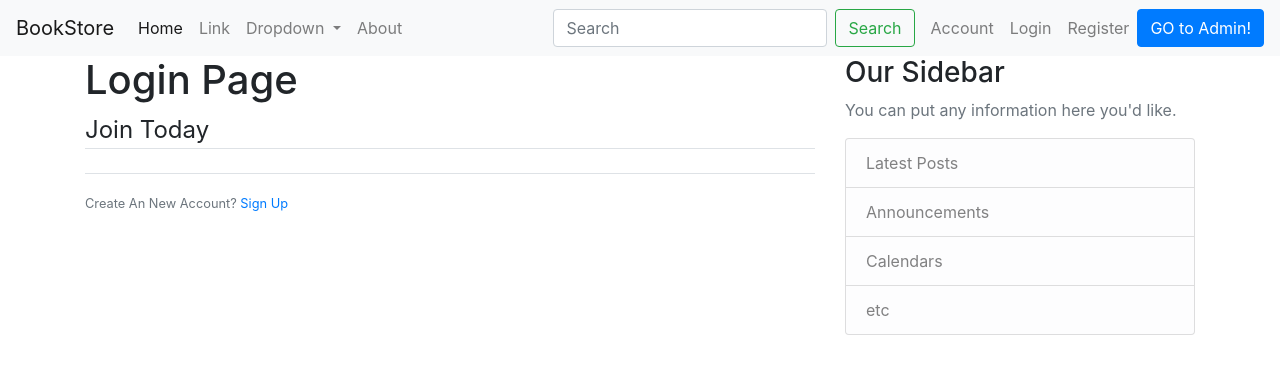
After one commit to NguyenHHKiet/BOOKSTORE-MANAGEMENT-TOPIC, a Flask app: page /login in a window 1280 px wide. The commit adds this page. Shown: the top 374 px of the page. Run offline with Flask 3, Linux system fonts and the light colour scheme; some libraries are stand-ins or nearby versions.

Commit message:
login and register

```diff
--- a/bookstore/models.py
+++ b/bookstore/models.py
@@ -8,8 +8,8 @@ roles_users = db.Table(
     db.Column('role_id', db.Integer(), db.ForeignKey('role.id'))
 )
 
-
 class Role(db.Model, RoleMixin):
+    __tablename__ = 'role'
     id = db.Column(db.Integer(), primary_key=True)
     name = db.Column(db.String(80), unique=True)
     description = db.Column(db.String(255))
--- a/bookstore/templates/admin/index.html
+++ b/bookstore/templates/admin/index.html
@@ -5,6 +5,7 @@
             <h1>Flask-Admin example</h1>
             <p class="lead">Authentication</p>
             <div style="color: red">{{arg1}}</div>
+            <div style="color: red">{{err_msg | safe}}</div>
             <p>
                 This example shows how you can use
                 <a
--- a/bookstore/templates/header.html
+++ b/bookstore/templates/header.html
@@ -1,5 +1,5 @@
 <nav class="navbar navbar-expand-lg navbar-light bg-light">
-    <a class="navbar-brand" href="#">Navbar</a>
+    <a class="navbar-brand" href="/">BookStore</a>
     <button
         class="navbar-toggler"
         type="button"
@@ -15,7 +15,7 @@
     <div class="collapse navbar-collapse" id="navbarSupportedContent">
         <ul class="navbar-nav mr-auto">
             <li class="nav-item active">
-                <a class="nav-link" href="#"
+                <a class="nav-link" href="{{url_for('main.home')}}"
                     >Home <span class="sr-only">(current)</span></a
                 >
             </li>
@@ -42,7 +42,7 @@
                 </div>
             </li>
             <li class="nav-item">
-                <a class="nav-link disabled" href="#">Disabled</a>
+                <a class="nav-link" href="{{url_for('main.about')}}">About</a>
             </li>
         </ul>
         <form class="form-inline m-2 my-lg-0">
@@ -56,6 +56,27 @@
                 Search
             </button>
         </form>
+        <!-- Navbar Right Side -->
+        <div class="navbar-nav ms-auto">
+            {% if current_user.is_authenticated %}
+            <a class="nav-item nav-link" href="{{url_for('users.account')}}"
+                >Account</a
+            >
+            <a class="nav-item nav-link" href="{{url_for('users.logout')}}"
+                >Logout</a
+            >
+            {% else %}
+            <a class="nav-item nav-link" href="{{url_for('users.account')}}"
+                >Account</a
+            >
+            <a class="nav-item nav-link" href="{{url_for('users.login')}}"
+                >Login</a
+            >
+            <a class="nav-item nav-link" href="{{url_for('users.register')}}"
+                >Register</a
+            >
+            {% endif %}
+        </div>
         <a
             class="btn btn-primary"
             href="{{ url_for('admin.index') }}"
--- /dev/null
+++ b/bookstore/templates/login.html
@@ -0,0 +1,18 @@
+{% extends "layout.html" %} {% block content %}
+
+<h1>Login Page</h1>
+<div class="content-section">
+    <form method="POST" action="">
+        <fiedset class="form-group">
+            <legend class="border-bottom mb-4">Join Today</legend>
+        </fiedset>
+    </form>
+</div>
+<div class="border-top py-3">
+    <small class="text-muted">
+        Create An New Account?
+        <a class="ms-2" href="{{url_for('users.register')}}">Sign Up</a>
+    </small>
+</div>
+
+{% endblock content %}
--- a/bookstore/templates/security/login_user.html
+++ b/bookstore/templates/security/login_user.html
@@ -1,6 +1,6 @@
 {% extends 'admin/master.html' %} {% from "security/_macros.html" import
-render_field, render_field_with_errors, render_checkbox_field %} {% include
-"security/_messages.html" %} {% block body %} {{ super() }}
+render_field, render_field_with_errors, render_checkbox_field %} {% block body
+%} {{ super() }}
 <div class="row-fluid">
     <div class="col-sm-8 col-sm-offset-2">
         <h1>Login</h1>
--- a/bookstore/templates/security/register_user.html
+++ b/bookstore/templates/security/register_user.html
@@ -4,6 +4,7 @@ render_field_with_errors, render_field %} {% include "security/_messages.html"
 <div class="row-fluid">
     <div class="col-sm-8 col-sm-offset-2">
         <h1>Register</h1>
+        <div style="color: red">{{err_msg | safe}}</div>
         <div class="well">
             <form
                 action="{{ url_for_security('register') }}"
--- /dev/null
+++ b/bookstore/users/routes.py
@@ -0,0 +1,23 @@
+from flask import render_template, request, Blueprint, url_for, redirect
+from flask_security import logout_user, current_user
+
+users = Blueprint('users', __name__)
+
+@users.route("/register", methods=["GET", "POST"])
+def register():
+    return render_template("register.html", title='Register')
+
+@users.route("/login", methods=["GET", "POST"])
+def login():
+    return render_template("login.html", title='Login')
+
+@users.route('/logout')
+def logout():
+    logout_user()
+    return redirect(url_for('main.home'))
+
+@users.route('/account', methods=["GET", "POST"])
+def account():
+    if not current_user.is_authenticated:
+        return render_template("login.html")
+    return render_template("account.html", title='Account')
--- a/requirements.txt
+++ b/requirements.txt
@@ -4,3 +4,6 @@ Flask-SQLAlchemy
 flask-security-too
 email_validator
 pymysql
+flask-mailman
+bcrypt
+python-dotenv
```
Also changed, not shown: bookstore/__init__.py (+12 -6 lines), bookstore/admin.py (+4 -3 lines), bookstore/forms.py (added, +34 -0 lines), bookstore/main/routes.py (renamed from bookstore/routes.py, +6 -5 lines), bookstore/templates/account.html (added, +14 -0 lines), bookstore/templates/register.html (added, +18 -0 lines), bookstore/views.py (+15 -5 lines), bookstore/main/__init__.py (added), bookstore/users/__init__.py (added).
